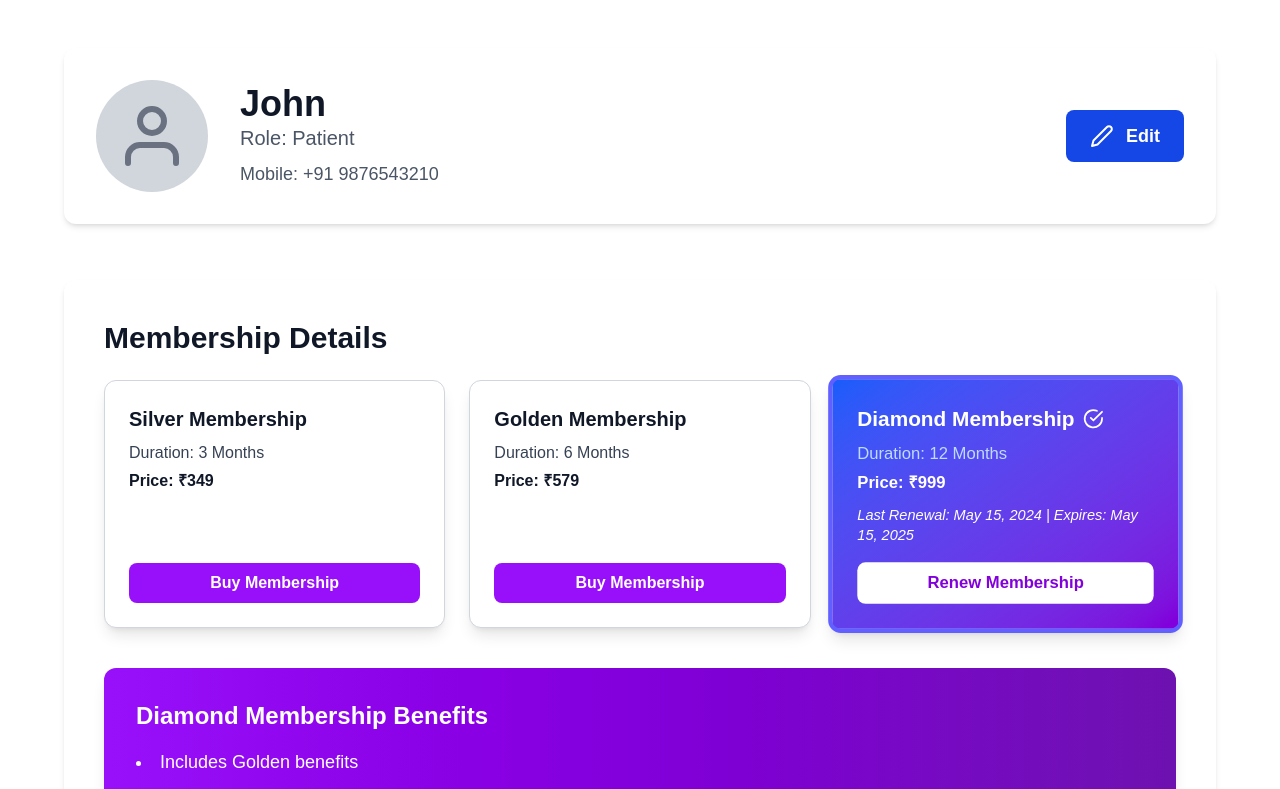
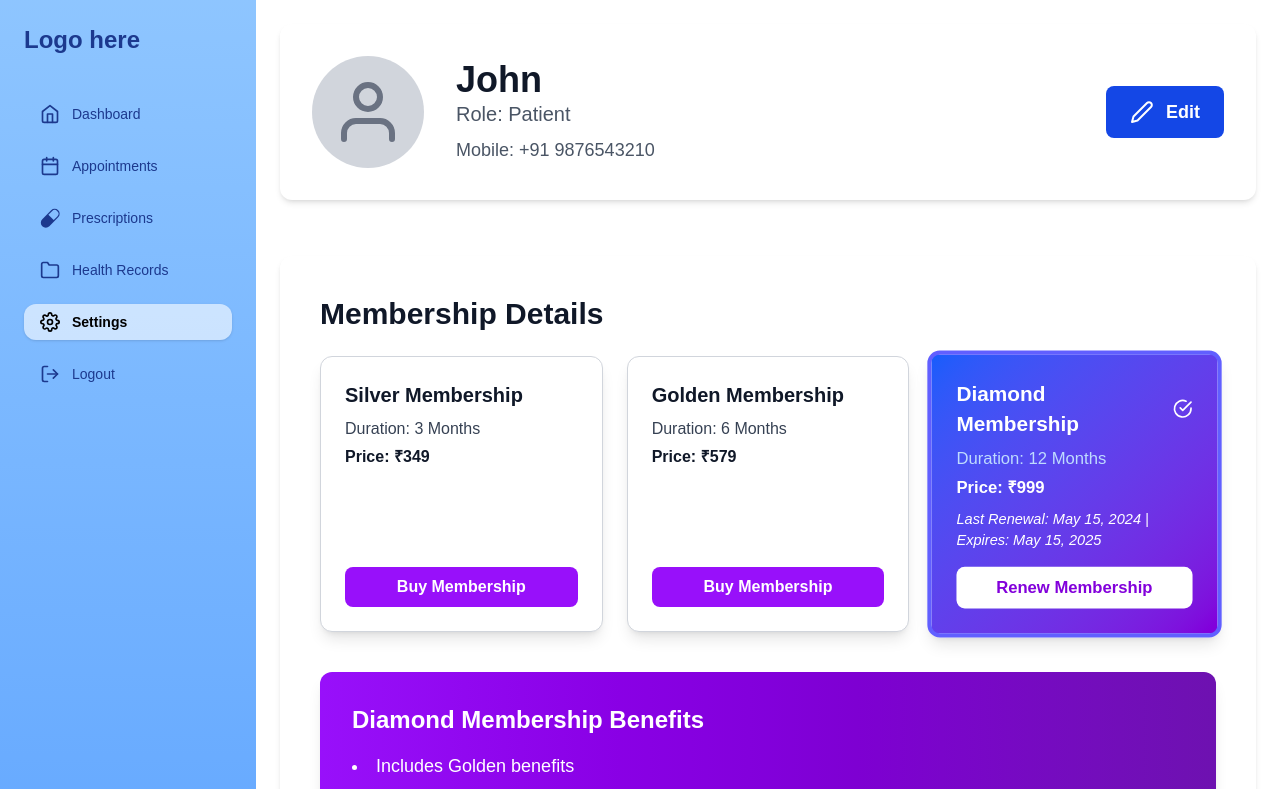
Before and after one commit to B-Acharekar/smart-health-ops, a Next.js app: page /settings in a window 1280 px wide. Shown: the top 789 px of the page. Built offline with nearby package versions, Linux system fonts and the light colour scheme.

Commit message:
fix(settings): sidebar added

```diff
--- a/src/app/settings/page.tsx
+++ b/src/app/settings/page.tsx
@@ -1,4 +1,5 @@
 "use client";
+import Sidebar from "@/components/sidebar/sidebar";
 import { useState, useEffect } from "react";
 import {
   FiUser,
@@ -101,7 +102,9 @@ export default function SettingsPage() {
   };
 
   return (
-    <main className="min-h-screen w-full bg-white text-gray-900 p-12">
+    <div className="flex min-h-screen bg-gray-100">
+    <Sidebar/>
+    <main className="flex-1 bg-white text-gray-900 p-6">
       <div className="max-w-6xl mx-auto space-y-14">
         <section className="bg-white rounded-xl shadow-md p-8 flex items-center gap-8">
           <div className="w-28 h-28 rounded-full bg-gray-300 flex items-center justify-center overflow-hidden">
@@ -326,5 +329,6 @@ export default function SettingsPage() {
         </section>
       </div>
     </main>
+    </div>
   );
 }
```
